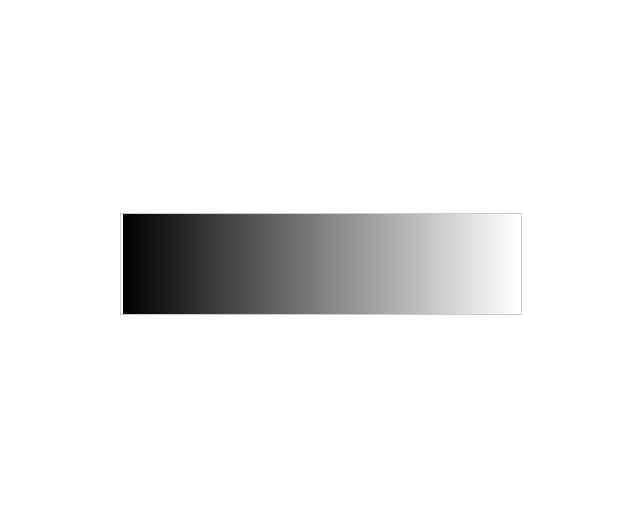
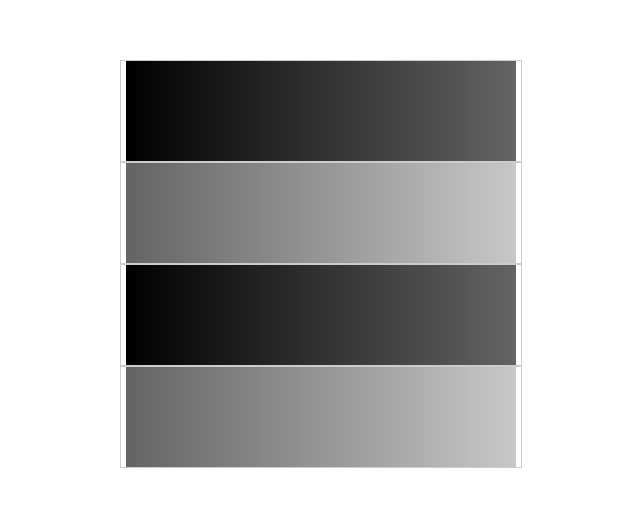
Before and after one commit to murilopereira006/movies-color-palet-picker-view, a React (Vite) app: page / in a window 1280 px wide. Shown: the part 136-642 px from the top of the page, without its empty margins (319-959 px from the left). Built offline with nearby package versions, Linux system fonts and the light colour scheme.

Commit message:
add: segmentingArray

```diff
--- a/src/App.jsx
+++ b/src/App.jsx
@@ -1,8 +1,7 @@
-import { useState } from 'react'
 import './App.css'
 import ColorsRetanguloDisplayer from "./components/ColorPaletPicker"
 
-const coresHex400 = [
+const colorsHex400 = [
     "#000000", "#010101", "#020202", "#030303", "#040404", "#050505", "#060606", "#070707", "#080808", "#090909",
     "#0a0a0a", "#0b0b0b", "#0c0c0c", "#0d0d0d", "#0e0e0e", "#0f0f0f", "#101010", "#111111", "#121212", "#131313",
     "#141414", "#151515", "#161616", "#171717", "#181818", "#191919", "#1a1a1a", "#1b1b1b", "#1c1c1c", "#1d1d1d",
@@ -31,20 +30,29 @@ const coresHex400 = [
     "#fafafa", "#fbfbfb", "#fcfcfc", "#fdfdfd", "#fefefe", "#ffffff"
 ];
 
-const renderRetanguloDisplay = (colorsArray) => {
-    return <ColorsRetanguloDisplayer arrayOfColors={colorsArray} />
+const segmentingArray = (bigArray, itemsLimit) => {
+    let temp = []
+    for (let index = 0; index <= bigArray.length; index++) {
+        temp.push(bigArray[index])
+        if (temp.length === itemsLimit) {
+            console.log(index)
+            arraySegmentes.push(temp)
+            temp = []
+        }
+
+    }
+    return console.log(arraySegmentes)
 }
 
+let arraySegmentes = []
 
 function App() {
-    const [arraySegmentes, setArraySegmentes] = useState()
+    segmentingArray(colorsHex400, 100)
 
     return (
         <main className="card">
             {
-                // [...arraySegmentes].map((array) => {
-                renderRetanguloDisplay(coresHex400)
-                // })
+                arraySegmentes.map((array, index) => <ColorsRetanguloDisplayer key={index} arrayOfColors={array} />)
             }
         </main>
     )
```
